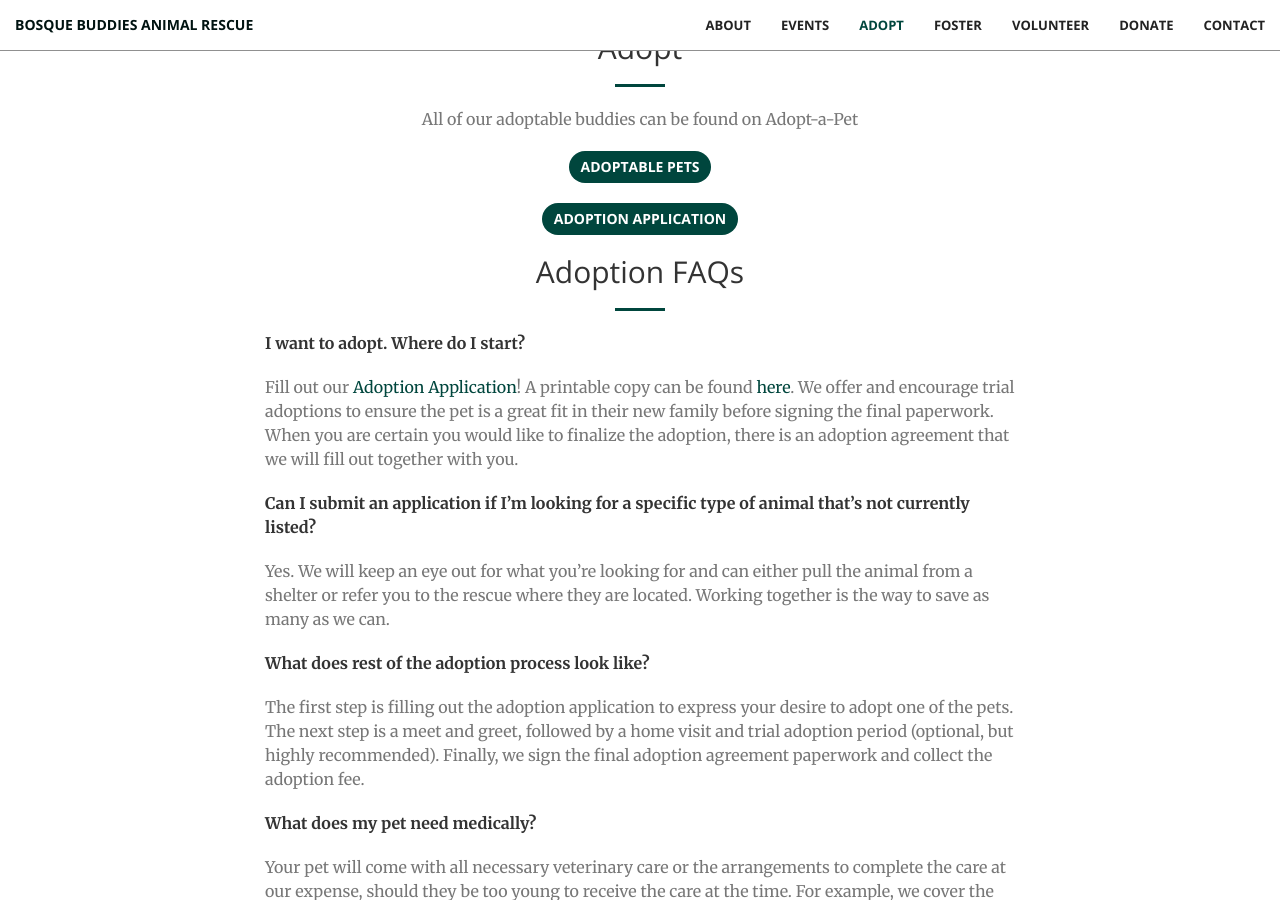
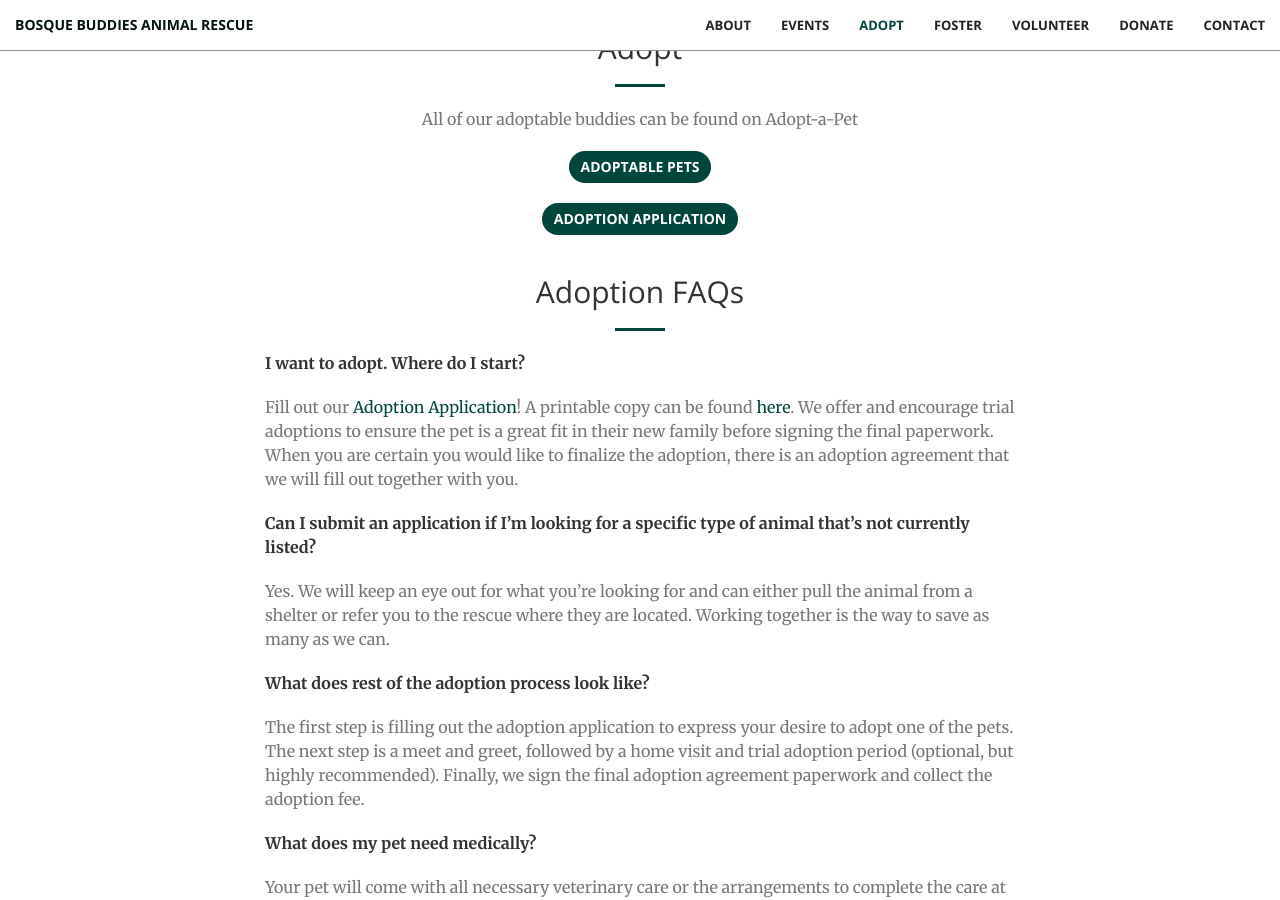
Before and after one commit to bbanimalrescue/bbanimalrescue.github.io, a Jekyll site: the page built from index.html, in a window 1280 px wide and 900 px high, scrolled down 2234 px. Built offline with Jekyll 4.4.1, drawn with Linux system fonts in a browser that asks for light colours.

Commit message:
Spacer above adopt faqs

```diff
--- a/_includes/adopt.html
+++ b/_includes/adopt.html
@@ -11,7 +11,7 @@
         </div>
         <div class="row">
             <div class="col-lg-8 col-lg-offset-2 mt-2">
-                <h2 class="section-heading text-center">Adoption FAQs</h2>
+                <h2 class="section-heading text-center" style="margin-top: 20px;">Adoption FAQs</h2>
                 <hr>
                 <p style="font-weight: bold;">I want to adopt. Where do I start?</p>
                 <p class="text-muted">Fill out our <a href="https://docs.google.com/forms/d/e/1FAIpQLSfp7Vo-kmVAjhwU5DoB7XEEHFd_yw1Mg6Rz-8kG4OtxolPiTw/viewform" target="_blank" rel="noopener noreferrer">Adoption Application</a>! A printable copy can be found <a href="">here</a>. We offer and encourage trial adoptions to ensure the pet is a great fit in their new family before signing the final paperwork. When you are certain you would like to finalize the adoption, there is an adoption agreement that we will fill out together with you.</p>
```
